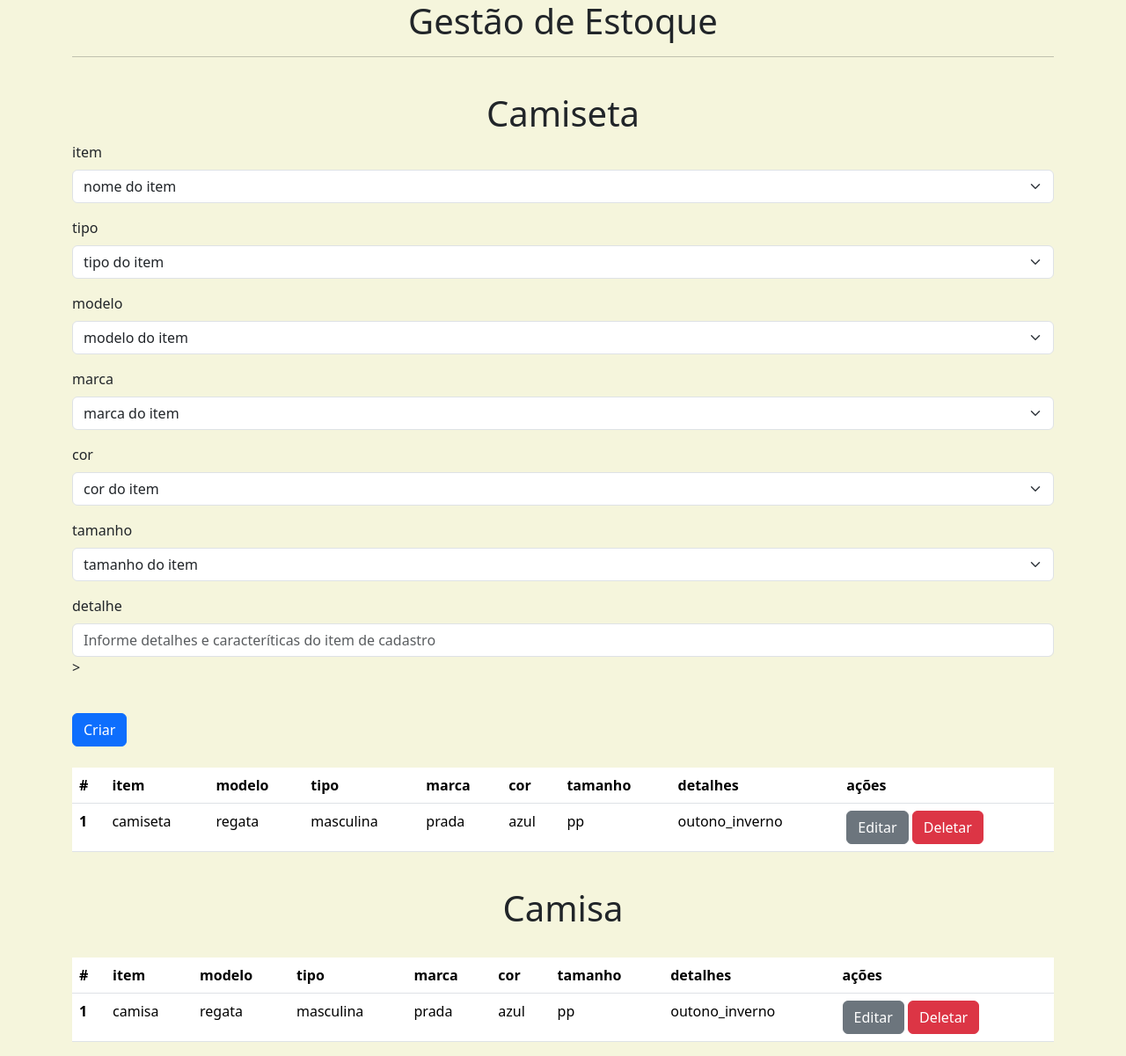
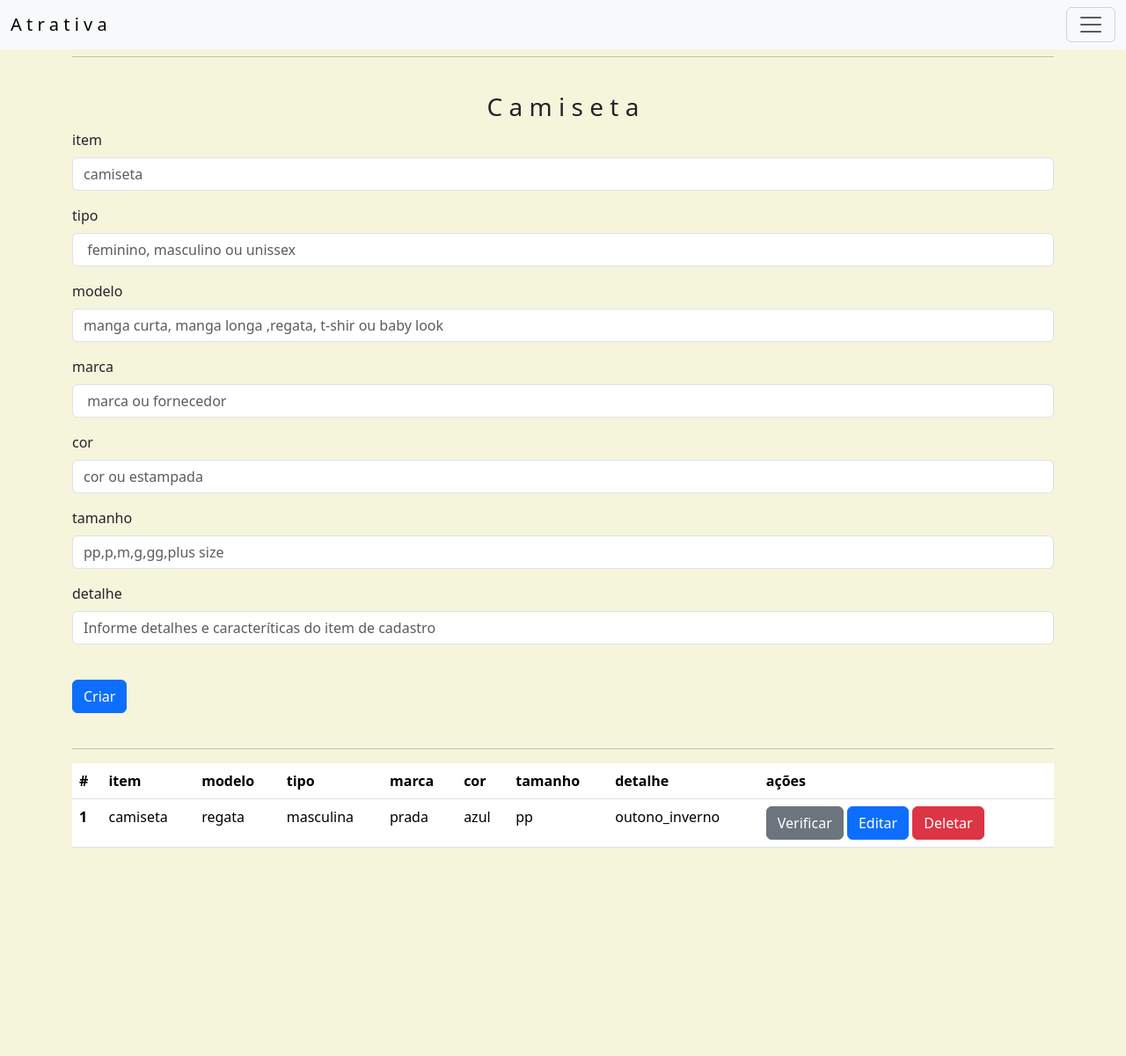
Before and after one commit to AnafraUnivesp/Projeto_Integrador_Atrativa.github.io, a Flask app: page / in a window 1280 px wide. Shown: the whole page at 88% size. After the commit the page ends 964 px from the top, so only its background shows below. Run offline with Flask 3, Linux system fonts and the light colour scheme; data that the repository does not hold is empty.

Commit message:
atualizando branchs

```diff
--- a/webserver/database/camisa.py
+++ b/webserver/database/camisa.py
@@ -1,6 +1,6 @@
 
 CAMISA = [
-    {"id":1,"item": "camisa","tipo":"masculina","modelo": "regata", "marca": "prada","cor": "azul", "tamanho": "pp","detalhes": "outono_inverno"},
+    {"id":1,"item": "camisa","tipo":"masculina","modelo": "regata", "marca": "prada","cor": "azul", "tamanho": "pp","detalhe": "outono_inverno"},
 
 
 ]
--- a/webserver/database/camiseta.py
+++ b/webserver/database/camiseta.py
@@ -1,5 +1,4 @@
 CAMISETA = [
-    {"id":1,"item": "camiseta","tipo":"masculina","modelo": "regata", "marca": "prada","cor": "azul", "tamanho": "pp","detalhes": "outono_inverno"},
-
+    {"id":1,"item": "camiseta","tipo":"masculina","modelo": "regata", "marca": "prada","cor": "azul", "tamanho": "pp","detalhe": "outono_inverno"},
 
 ]
--- a/webserver/routes/camiseta.py
+++ b/webserver/routes/camiseta.py
@@ -21,7 +21,7 @@ def inserir_camiseta():
         "marca": data ['marca'],
         "cor": data ['cor'],
         "tamanho": data ['tamanho'],
-        "detalhes": data ['detalhe'],
+        "detalhe": data ['detalhe'],
     }
 
     CAMISETA.append(nova_camiseta)
@@ -37,7 +37,10 @@ def form_camiseta():
 @camiseta_route.route('/<int:camiseta_id>')
 def detalhe_camiseta(camiseta_id):
     """ Exibir detalhes do item de estoque"""
-    return render_template('detalhe_camiseta.html')
+
+    camiseta = list(filter(lambda c: c['id'] == camiseta_id, CAMISETA)) [0]
+
+    return render_template('detalhe_camiseta.html', camiseta=camiseta)
 
 
 @camiseta_route.route('/<int:camiseta_id>/edit')
@@ -45,17 +48,35 @@ def form_edit_camiseta(camiseta_id):
     """ Formulário para editar um item de estoque"""
     camiseta = None
     for c in CAMISETA:
-
         if c['id'] == camiseta_id:
             camiseta = c
-
     return render_template('form_camiseta.html', camiseta=camiseta)
 
 
 @camiseta_route.route('/<int:camiseta_id>/update', methods=['PUT'])
 def atualizar_camiseta(camiseta_id):
     """ Atualizar informações do item de estoque"""
-    pass
+
+    camiseta_editada = None
+
+    #obter dados do formulário de edicao
+    data = request.json
+
+    # obter item por id
+    for c in CAMISETA:
+        if  c['id'] == camiseta_id:
+            c['item'] = data['item']
+            c['modelo'] = data['modelo']
+            c['tipo'] = data['tipo']
+            c['marca'] = data['marca']
+            c['cor'] = data['cor']
+            c['tamanho'] = data['tamanho']
+            c['detalhe'] = data['detalhe']
+
+        camiseta_editada = c
+
+    #editar o item
+    return render_template('item_camiseta.html', camiseta=camiseta_editada)
 
 
 @camiseta_route.route('/<int:camiseta_id>/delete', methods=['DELETE'])
--- a/webserver/templates/form_camisa.html
+++ b/webserver/templates/form_camisa.html
@@ -0,0 +1,62 @@
+<form class="c-form"
+{% if camiseta %}
+     action="{{ url_for('camiseta.atualizar_camiseta', camiseta_id=camiseta.id) }}"
+{% else %}
+     action="{{ url_for('camiseta.inserir_camiseta') }}"
+{% endif %}
+
+method="{% if camiseta %}PUT{% else %}POST{% endif %}"
+
+{% if camiseta %}
+    c-swap="#camiseta-{{camiseta.id}} "
+{% else %}
+    c-appen="#lista-camiseta"
+{% endif %}
+
+c-reload-container="true" >
+
+<div class="mb-3">
+<label class="form-label">item</label>
+<input type="text" class="form-control" name="item" {% if camiseta %}value="{{camiseta.item}}"{% endif %}>
+</div>
+
+<div class="mb-3">
+<label class="form-label">tipo</label>
+<input type="text" class="form-control" name="tipo" {% if camiseta %}value="{{camiseta.tipo}}" {% endif %}>
+</div>
+
+<div class="mb-3">
+<label class="form-label">modelo</label>
+<input type="text" class="form-control" name="modelo" {% if camiseta %}value="{{camiseta.modelo}}" {% endif %}>
+</div>
+
+
+<div class="mb-3">
+<label class="form-label">marca</label>
+<input type="text" class="form-control" name="marca" {% if camiseta %}value="{{camiseta.marca}}" {% endif %}>
+</div>
+
+
+<div class="mb-3">
+<label class="form-label">cor</label>
+<input type="text" class="form-control" name="cor" {% if camiseta %}value="{{camiseta.cor}}" {% endif %}>
+</div>
+
+
+<div class="mb-3">
+<label class="form-label">tamanho</label>
+<input type="text" class="form-control" name="tamanho" {% if camiseta %}value="{{camiseta.tamanho}}" {% endif %}>
+</div>
+
+
+<div class="mb-3">
+<label class="form-label">detalhe</label>
+<input type="text" class="form-control" placeholder="Informe detalhes e caracteríticas do item de cadastro" name="detalhe" {% if camiseta %}value="{{camiseta.detalhe}}" {% endif %}>
+</div>
+
+<br>
+
+<button type="submit" class="btn btn-primary">
+{% if camiseta %}Salvar{% else %}Criar{% endif %}</button>
+
+</form>
--- a/webserver/templates/form_camiseta.html
+++ b/webserver/templates/form_camiseta.html
@@ -7,86 +7,56 @@
 
           method="{% if camiseta %}PUT{% else %}POST{% endif %}"
 
-  c-appen="#lista-camiseta">
+          {% if camiseta %}
+              c-swap="#camiseta-{{camiseta.id}} "
+          {% else %}
+              c-appen="#lista-camiseta"
+          {% endif %}
+
+          c-reload-container="true" >
 
 
       <div class="mb-3">
-        <label for="disabledSelect" class="form-label">item</label>
-        <select id="disabledSelect" class="form-select" name="item" {% if camiseta %}value="{{camiseta.item}}" {% endif %}>
-        >
-          <option>nome do item</option>
-          <option>camiseta</option>
-
-        </select>
+        <label class="form-label">item</label>
+        <input type="text" class="form-control" placeholder="camiseta" name="item" {% if camiseta %}value="{{camiseta.item}}"{% endif %}>
       </div>
 
       <div class="mb-3">
-      <label  for="disabledSelect" class="form-label">tipo</label>
-      <select id="disabledSelect" class="form-select" name="tipo">
-        <option>tipo do item</option>
-        <option>feminino</option>
-        <option>masculino</option>
-        <option>único</option>
-      </select>
+        <label class="form-label">tipo</label>
+        <input type="text" class="form-control" placeholder=" feminino, masculino ou unissex"  name="tipo" {% if camiseta %}value="{{camiseta.tipo}}" {% endif %}>
       </div>
 
       <div class="mb-3">
-        <label for="disabledSelect" class="form-label">modelo</label>
-        <select id="disabledSelect" class="form-select" name="modelo" {% if camiseta %}value="{{camiseta.modelo}}" {% endif %}>
-          <option>modelo do item</option>
-          <option>manga larga</option>
-          <option>manga cumprida</option>
-          <option>regata</option>
-        </select>
+        <label class="form-label">modelo</label>
+        <input type="text" class="form-control" placeholder="manga curta, manga longa ,regata, t-shir ou baby look"  name="modelo" {% if camiseta %}value="{{camiseta.modelo}}" {% endif %}>
       </div>
 
+
       <div class="mb-3">
-      <label for="disabledSelect" class="form-label">marca</label>
-      <select id="disabledSelect" class="form-select" name="marca">
-        <option>marca do item</option>
-        <option>prada</option>
-        <option>dior</option>
-        <option>channel</option>
-      </select>
+        <label class="form-label">marca</label>
+        <input type="text" class="form-control" placeholder=" marca ou fornecedor"  name="marca" {% if camiseta %}value="{{camiseta.marca}}" {% endif %}>
       </div>
 
+
       <div class="mb-3">
-        <label for="disabledSelect" class="form-label">cor</label>
-        <select id="disabledSelect" class="form-select" name="cor" {% if camiseta %}value="{{camiseta.cor}}" {% endif %}>
-          <option>cor do item</option>
-          <option>branca</option>
-          <option>preta</option>
-          <option>estampada</option>
-          <option>azul</option>
-          <option>vermelha</option>
-          <option>amarela</option>
-          <option>verde</option>
-          <option>rosa</option>
-          <option>marrom</option>
-        </select>
+        <label class="form-label">cor</label>
+        <input type="text" class="form-control" placeholder="cor ou estampada"  name="cor" {% if camiseta %}value="{{camiseta.cor}}" {% endif %}>
       </div>
 
+
       <div class="mb-3">
-        <label for="disabledSelect" class="form-label">tamanho</label>
-        <select id="disabledSelect" class="form-select" name="tamanho" {% if camiseta %}value="{{camiseta.tamanho}}" {% endif %}>          <option>tamanho do item</option>
-          <option>pp</option>
-          <option>p</option>
-          <option>m</option>
-          <option>g</option>
-          <option>gg</option>
-          <option>xg</option>
-          <option>g1</option>
-          <option>g2</option>
-          <option>g3</option>
-        </select>
+        <label class="form-label">tamanho</label>
+        <input type="text" class="form-control" placeholder="pp,p,m,g,gg,plus size"  name="tamanho" {% if camiseta %}value="{{camiseta.tamanho}}" {% endif %}>
       </div>
+
 
       <div class="mb-3">
         <label class="form-label">detalhe</label>
-        <input type="text" class="form-control" placeholder="Informe detalhes e caracteríticas do item de cadastro" name="detalhe" {% if camiseta %}value="{{camiseta.detalhe}}" {% endif %}>>
+        <input type="text" class="form-control" placeholder="Informe detalhes e caracteríticas do item de cadastro" name="detalhe" {% if camiseta %}value="{{camiseta.detalhe}}" {% endif %}>
       </div>
 
       <br>
+
       <button type="submit" class="btn btn-primary">
         {% if camiseta %}Salvar{% else %}Criar{% endif %}</button>
 
--- a/webserver/templates/index.html
+++ b/webserver/templates/index.html
@@ -9,25 +9,99 @@
   </head>
   <body>
 
+  <!-- Inicio da barra de navegação-->
+    <header nav class="navbar fixed-top navbar-light bg-light">
+      <div class="container">
+        </div>
+         <div class="container-fluid">
+          <a class="navbar-brand" href="index.html">A t r a t i v a </a>
+                <button class="navbar-toggler" type="button" data-bs-toggle="collapse" data-bs-target="#navbarTogglerDemo02" aria-controls="navbarTogglerDemo02" aria-expanded="false" aria-label="Toggle navigation">
+                <span class="navbar-toggler-icon"></span>
+                </button>
+
+              <div class="collapse navbar-collapse" id="navbarTogglerDemo02">
+                <ul class="navbar-nav me-auto mb-2 mb-lg-0">
+                  <li class="nav-item">
+                    <a class="nav-link active" aria-current="page" href="index.html">Home</a>
+                  </li>
+                  <li class="nav-item">
+                    <a class="nav-link active" aria-current="page" href="index.html">Calculadora</a>
+                  </li>
+
+                  <li class="nav-item">
+                    <a class="nav-link" href="tracandometas.html" target="_blank" rel="noopener noreferrer">Ajuda</a>
+                 </li>
+
+
+                  <li class="nav-item dropdown">
+                    <a class="nav-link dropdown-toggle" href="#" role="button" data-bs-toggle="dropdown" aria-expanded="false">
+                      Itens de Estoque
+                    </a>
+                    <ul class="dropdown-menu dropdown-menu-white">
+                      <li><a class="nav-link" href="lista_camiseta.html" target="_blank" rel="noopener noreferrer">Camisetas</a>
+                      <li><a class="nav-link" href="lista_camiseta.html" target="_blank" rel="noopener noreferrer">Camisas</a>
+                      <li><a class="nav-link" href="lista_camiseta.html" target="_blank" rel="noopener noreferrer">Calças</a>
+                      <li><a class="nav-link" href="lista_camiseta.html" target="_blank" rel="noopener noreferrer">Shorts</a>
+                      <li><a class="nav-link" href="lista_camiseta.html" target="_blank" rel="noopener noreferrer">Saias</a>
+                      <li><a class="nav-link" href="lista_camiseta.html" target="_blank" rel="noopener noreferrer">Vestidos</a>
+
+
+                    </ul>
+                  </li>
+
+                </ul>
+
+                </form>
+              </div>
+            </div>
+          </nav>
+        </header>
+     <!-- Fim da Barra de Navegação -->
+
+
+
     <div  class="container">
     <h1 class="text-center">Gestão de Estoque</h1>
     <hr>
     <br>
 
-        <h1 class="text-center">Camiseta</h1>
+    <h3 class="text-center">C a m i s e t a</h3>
+
+       <!-- formulário de edição e criação do item, camiseta -->
       <div id="form-camiseta" c-container="{{ url_for('camiseta.form_camiseta') }}"></div>
+
       <br>
+      <hr>
+
+       <!-- Listar Camisetas -->
       <div c-container="{{ url_for('camiseta.lista_camiseta') }}"></div>
 
-        <br>
+
+       <!-- Modal de visualização por item -->
+       <div class="modal fade" id="exampleModal" tabindex="-1" aria-labelledby="exampleModalLabel" aria-hidden="true">
+        <div class="modal-dialog">
+          <div class="modal-content">
+            <div class="modal-header">
+              <h1 class="modal-title fs-5" id="exampleModalLabel">Visualizar Item</h1>
+              <button type="button" class="btn-close" data-bs-dismiss="modal" aria-label="Close"></button>
+            </div>
+            <div class="modal-body" id="exibir-camiseta"></div>
+            <div class="modal-footer">
+              <button type="button" class="btn btn-secondary" data-bs-dismiss="modal">Close</button>
+            </div>
+          </div>
+        </div>
+      </div>
+
+<!--
+      <div  class="container">
 
             <h1 class="text-center">Camisa</h1>
 
             <div c-container="{{ url_for('camisa.form_camisa') }}"></div>
             <br>
-        <div c-container="{{ url_for('camisa.lista_camisa') }}"></div>
+            <div c-container="{{ url_for('camisa.lista_camisa') }}"></div>    -->
 
-    </div>
 
     <script src="https://cdn.jsdelivr.net/npm/bootstrap@5.3.3/dist/js/bootstrap.bundle.min.js" integrity="sha384-YvpcrYf0tY3lHB60NNkmXc5s9fDVZLESaAA55NDzOxhy9GkcIdslK1eN7N6jIeHz" crossorigin="anonymous"></script>
     <script src="{{url_for('static', filename='js/cru.js') }}"></script> <!--  src para procurar os arquivos em javascript-->
--- a/webserver/templates/item_camiseta.html
+++ b/webserver/templates/item_camiseta.html
@@ -1,4 +1,4 @@
-<tr>
+<tr id="camiseta-{{camiseta.id}}">
 
     <th scope="row">{{ camiseta.id }}</th>
     <td>{{ camiseta.item }}</td>
@@ -7,15 +7,24 @@
     <td>{{ camiseta.marca }}</td>
     <td>{{ camiseta.cor }}</td>
     <td>{{ camiseta.tamanho }}</td>
-    <td>{{ camiseta.detalhes }}</td>
+    <td>{{ camiseta.detalhe }}</td>
     <td>
-      <button type="button" class="btn btn-secondary"
+
+
+    <button type="button" class="btn btn-secondary"
+           c-get="{{ url_for ('camiseta.detalhe_camiseta', camiseta_id=camiseta.id) }}"
+           c-target="#exibir-camiseta"
+           data-bs-toggle="modal" data-bs-target="#exampleModal">
+             Verificar
+    </button>
+
+    <button class="btn btn-primary"
            c-get="{{url_for('camiseta.form_edit_camiseta', camiseta_id=camiseta.id)}}"
            c-target="#form-camiseta">
          Editar
     </button>
 
-      <button type="button" class="btn btn-danger"
+      <button class="btn btn-danger"
           c-delete="{{ url_for('camiseta.deletar_camiseta', camiseta_id=camiseta.id )}}"
           c-remove-closest="tr">
           Deletar
--- a/webserver/templates/lista_camisa.html
+++ b/webserver/templates/lista_camisa.html
@@ -8,7 +8,7 @@
       <th scope="col">marca</th>
       <th scope="col">cor</th>
       <th scope="col">tamanho</th>
-      <th scope="col">detalhes</th>
+      <th scope="col">detalhe</th>
       <th scope="col">ações</th>
     </tr>
   </thead>
@@ -25,7 +25,7 @@
       <td>{{ camisa.marca }}</td>
       <td>{{ camisa.cor }}</td>
       <td>{{ camisa.tamanho }}</td>
-      <td>{{ camisa.detalhes }}</td>
+      <td>{{ camisa.detalhe }}</td>
       <td>
         <button type="button" class="btn btn-secondary">Editar</button>
         <button type="button" class="btn btn-danger">Deletar</button>
--- a/webserver/templates/lista_camiseta.html
+++ b/webserver/templates/lista_camiseta.html
@@ -8,7 +8,7 @@
       <th scope="col">marca</th>
       <th scope="col">cor</th>
       <th scope="col">tamanho</th>
-      <th scope="col">detalhes</th>
+      <th scope="col">detalhe</th>
       <th scope="col">ações</th>
     </tr>
   </thead>
```
Also changed, not shown: webserver/templates/detalhe_camiseta.html (added, +11 -0 lines), webserver/templates/detalhe_camisa.html (deleted). Lines whose indentation alone changed are shown as unchanged.
